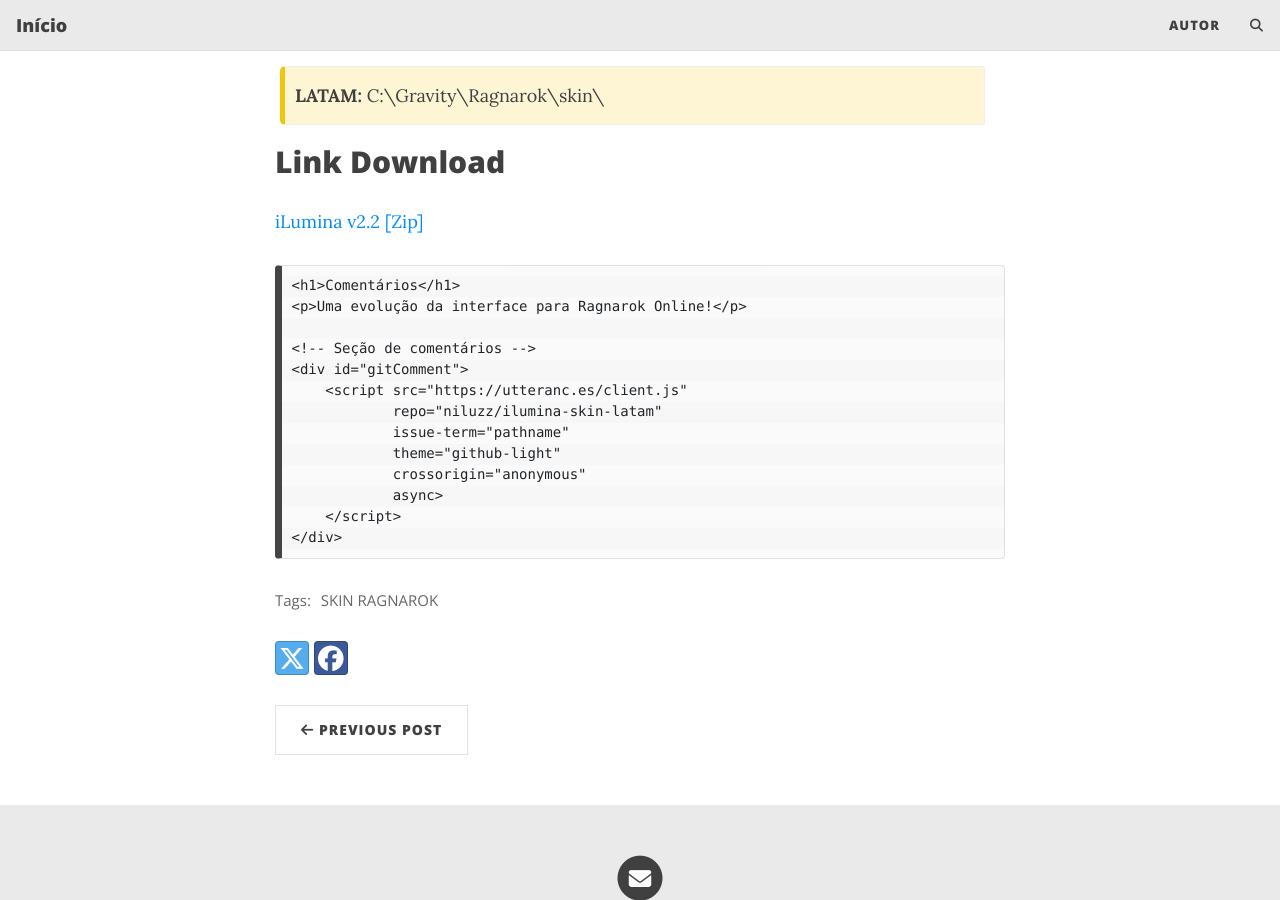
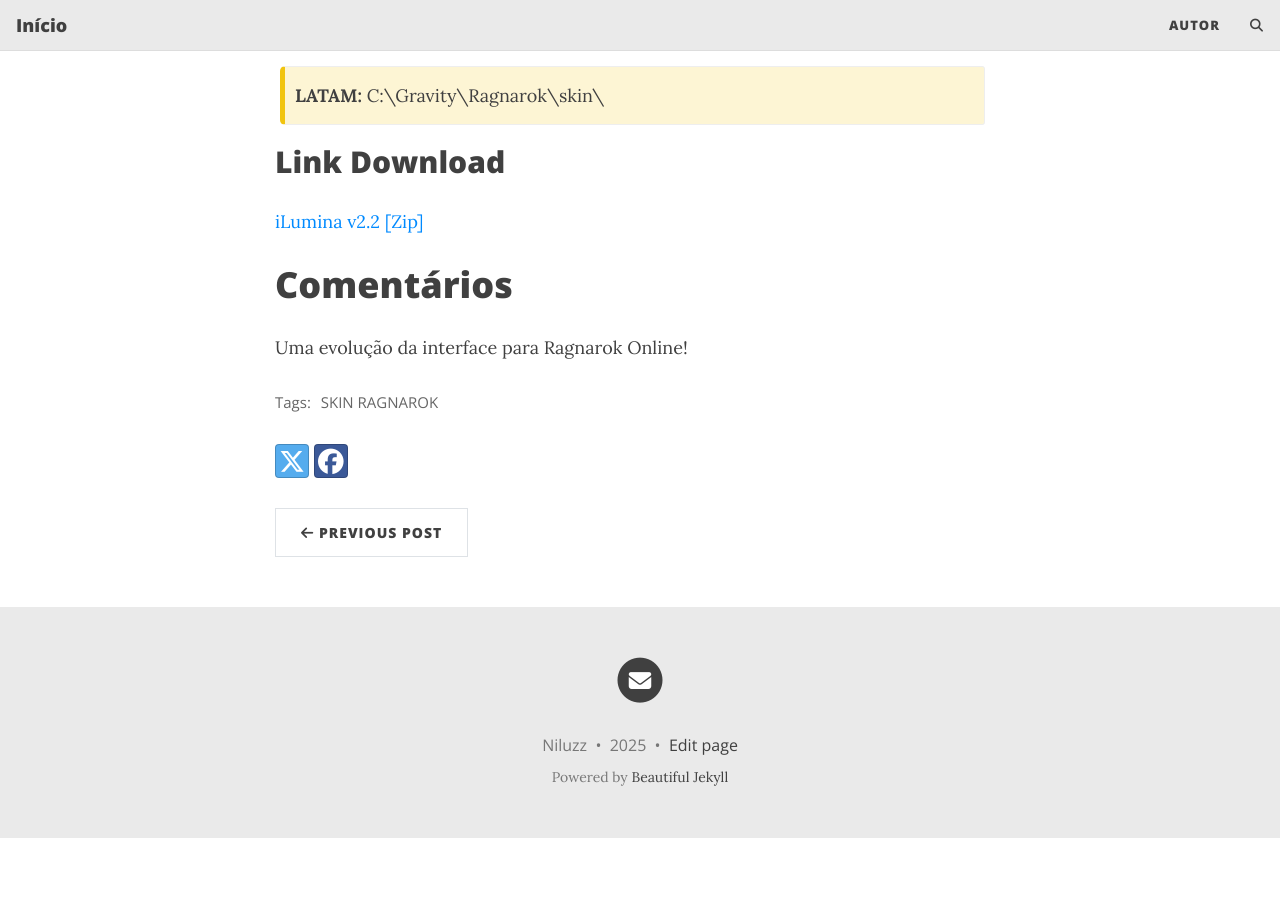
Before and after one commit to niluzz/ilumina-skin-latam, a Jekyll site: the page built from _posts/2025-04-28-ilumina.md, in a window 1280 px wide and 900 px high, scrolled down 1363 px. Built offline with Jekyll 4.4.1, drawn with Linux system fonts in a browser that asks for light colours; comment, search, counter and statistics services are not loaded; after the commit the page ends 2201 px from its top, so only the background shows below that.

Commit message:
comentários

```diff
--- a/_posts/2025-04-28-ilumina.md
+++ b/_posts/2025-04-28-ilumina.md
@@ -89,6 +89,12 @@
 
 [iLumina v2.2 [Zip]](https://app.box.com/s/2g4q0gpnm7re9nq8ylfzn59r7cz33s1k)
 
+<html lang="pt-BR">
+<head>
+    <meta charset="UTF-8">
+    <title>iLumina Skin</title>
+</head>
+<body>
 
     <h1>Comentários</h1>
     <p>Uma evolução da interface para Ragnarok Online!</p>
@@ -103,3 +109,6 @@
                 async>
         </script>
     </div>
+
+</body>
+</html>
```
